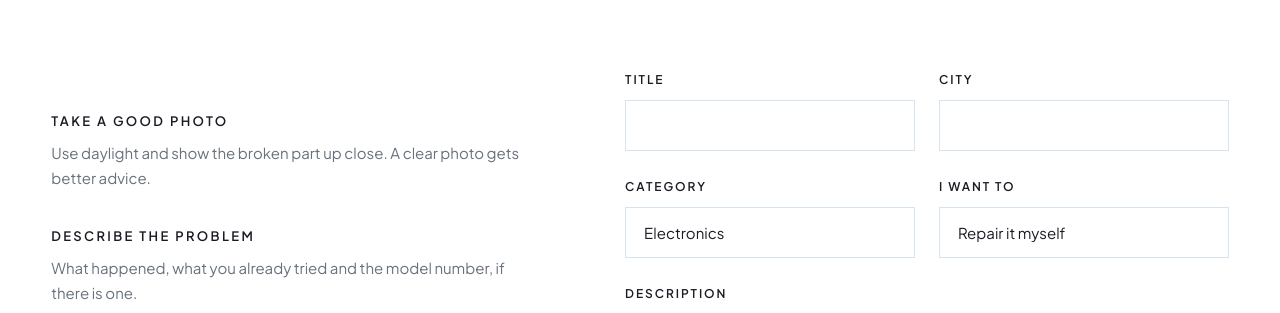
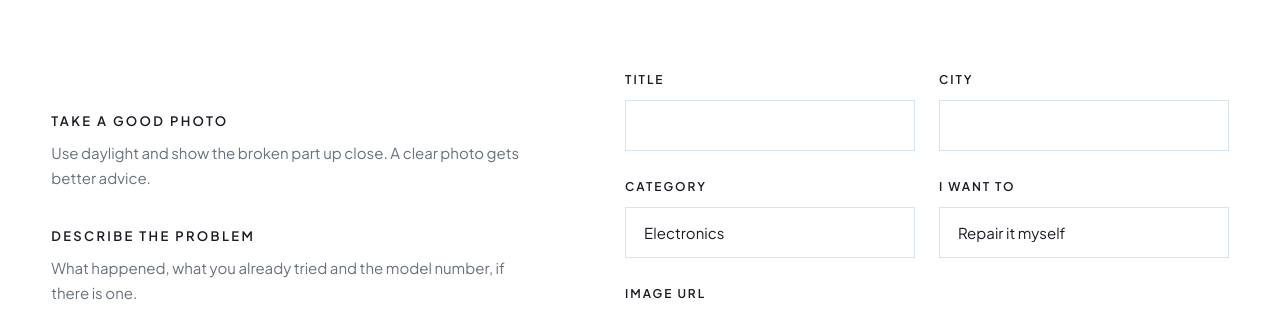
Before and after one commit to SimonaShalevaa/dont-throw-repair, a React (Vite) app: page /create in a window 1280 px wide. Shown: the part 481-794 px from the top of the page. Built offline with nearby package versions, Linux system fonts and the light colour scheme; sample sign-in values are in the browser's storage.

Commit message:
add ItemForm in Inquire

```diff
--- a/src/components/inquire/Inquire.jsx
+++ b/src/components/inquire/Inquire.jsx
@@ -1,4 +1,23 @@
+import { useContext } from "react";
+import { useNavigate } from "react-router";
+import { itemsApi } from "../../api";
+import AuthContext from "../../contexts/auth-context";
+import ItemForm from "../common-components/ItemForm";
+
 export default function Inquire() {
+  const { accessToken } = useContext(AuthContext);
+  const navigate = useNavigate();
+
+  const createHandler = async (values) => {
+    try {
+      const result = await itemsApi.create(values, accessToken);
+
+      navigate(`/items/${result[0].id}`);
+    } catch (err) {
+      alert(err.message);
+    }
+  };
+
   return (
     <section className="page" id="page-inquire">
       <div className="page-hero">
@@ -14,8 +33,8 @@ export default function Inquire() {
             </span>
           </h1>
           <p className="lede" style={{ marginTop: 24 }}>
-                Tell the community what is broken. Other users will suggest how
-                to fix it, or someone may want to take it and repair it.
+            Tell the community what is broken. Other users will suggest how to
+            fix it, or someone may want to take it and repair it.
           </p>
         </div>
       </div>
@@ -23,85 +42,27 @@ export default function Inquire() {
         <div className="inquire-details reveal">
           <h3>Take a good photo</h3>
           <p>
-                Use daylight and show the broken part up close. A clear photo
-                gets better advice.
+            Use daylight and show the broken part up close. A clear photo gets
+            better advice.
           </p>
           <h3>Describe the problem</h3>
           <p>
-                What happened, what you already tried and the model number, if
-                there is one.
+            What happened, what you already tried and the model number, if there
+            is one.
           </p>
           <h3>Choose the right category</h3>
           <p>
-                So that people who know how to fix this kind of thing can find
-                it faster.
+            So that people who know how to fix this kind of thing can find it
+            faster.
           </p>
           <h3>Free to take?</h3>
           <p>
-                If you do not want to repair it yourself, tick the box and give
-                it to someone who will.
+            If you do not want to repair it yourself, tick the box and give it
+            to someone who will.
           </p>
         </div>
-            <form id="inquireForm" className="reveal" noValidate="">
-              <div className="form-row">
-                <div className="field">
-                  <label htmlFor="f-name">Title</label>
-                  <input
-                    type="text"
-                    id="f-name"
-                    name="name"
-                    required=""
-                    autoComplete="name"
-                  />
-                </div>
-                <div className="field">
-                  <label htmlFor="f-email">City</label>
-                  <input
-                    type="email"
-                    id="f-email"
-                    name="email"
-                    required=""
-                    autoComplete="email"
-                  />
-                </div>
-              </div>
-              <div className="form-row">
-                <div className="field">
-                  <label htmlFor="f-interest">Category</label>
-                  <select id="f-interest" name="interest">
-                    <option>Electronics</option>
-                    <option>Furniture</option>
-                    <option>Textiles &amp; clothes</option>
-                    <option>Bikes</option>
-                    <option>Other</option>
-                  </select>
-                </div>
-                <div className="field">
-                  <label htmlFor="f-timeline">I want to</label>
-                  <select id="f-timeline" name="timeline">
-                    <option>Repair it myself</option>
-                    <option>Give it away</option>
-                  </select>
-                </div>
-              </div>
-              <div className="field">
-                <label htmlFor="f-message">Description</label>
-                <textarea
-                  id="f-message"
-                  name="message"
-                  placeholder="What is broken, what you already tried, and the model number if there is one."
-                  required=""
-                  defaultValue={""}
-                />
-              </div>
-              <button type="submit" className="btn btn-solid">
-                Share item
-              </button>
-              <p className="form-note" id="formNote">
-                Thank you. Your item has been shared with the community.
-              </p>
-            </form>
+        <ItemForm submitLabel="Share item" onSubmit={createHandler} />
       </div>
     </section>
-  )
+  );
 }
```
Lines whose indentation alone changed are shown as unchanged.
